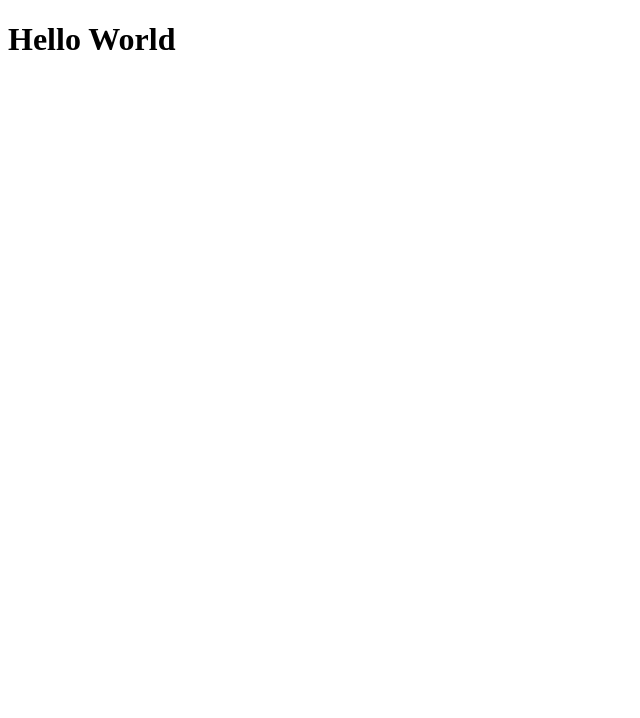
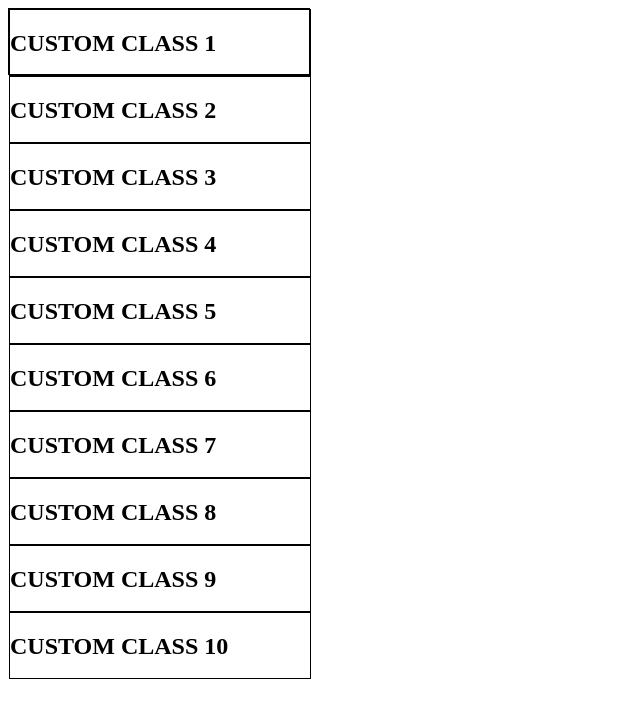
Before and after one commit to theobrooke009/cod-stats-frontend, a React (Create React App) app: page /weapons in a window 1280 px wide. Shown: the top 718 px of the page, without its empty margins (0-640 px from the left). Built offline with nearby package versions, Linux system fonts and the light colour scheme; no server answers.

Commit message:
new models added

```diff
--- a/package.json
+++ b/package.json
@@ -4,11 +4,13 @@
   "private": true,
   "dependencies": {
     "axios": "^0.21.1",
+    "bulma": "^0.9.3",
     "eslint-plugin-jsx-a11y": "^6.4.1",
     "eslint-plugin-react-hooks": "^4.2.0",
     "http-proxy-middleware": "^1.3.1",
     "react": "^17.0.2",
     "react-dom": "^17.0.2",
+    "react-router-dom": "^6.2.1",
     "react-scripts": "4.0.3",
     "sass": "^1.38.0"
   },
--- a/src/App.js
+++ b/src/App.js
@@ -1,7 +1,15 @@
 import React from 'react'
+import { BrowserRouter, Routes, Route } from 'react-router-dom'
+import WeaponSelect from './components/weapons/WeaponSelect.js'
 
 function App() {
-  return <h1>Hello World</h1>
+  return (
+    <BrowserRouter>
+      <Routes>
+        <Route path="/weapons" element={<WeaponSelect/>} />
+      </Routes>
+    </BrowserRouter>
+  )
 }
 
 export default App
--- /dev/null
+++ b/src/components/lib/api.js
@@ -0,0 +1,7 @@
+import axios from 'axios'
+
+const baseUrl = '/api'
+
+export function getAllGuns() {
+  return axios.get(`${baseUrl}/weapons`)
+}
--- /dev/null
+++ b/src/components/weapons/WeaponCard.js
@@ -0,0 +1,17 @@
+import { Link } from 'react-router-dom'
+
+function WeaponCard({ weapon }) {
+  return (
+    <div>
+      <Link to={`/weapons/${weapon._id}/`} key={weapon.id}>
+        <div className="weapon-card">
+          <img src={weapon.image} alt={weapon.name}/>
+          <h3>{weapon.name}</h3>
+          <h3>{weapon.weaponType}</h3>
+        </div>
+      </Link>
+    </div>
+  )
+}
+
+export default WeaponCard
--- /dev/null
+++ b/src/components/weapons/WeaponSelect.js
@@ -0,0 +1,72 @@
+import React from 'react'
+import { getAllGuns } from '../lib/api'
+// import WeaponCard from './WeaponCard.js'
+
+function WeaponList() {
+  const [weapons, setWeapons] = React.useState(null)
+  const [isError, setIsError] = React.useState(false)
+
+  React.useEffect(() => {
+    const getData = async () => {
+      try {
+        const response = await getAllGuns()
+        setWeapons(response.data)
+      } catch (err) {
+        setIsError(true)
+        console.log('error is', err)
+      }
+    }
+    getData()
+  }, [])
+
+  console.log(weapons)
+  console.log(isError)
+
+  return (
+    <section>
+      <div>
+        <div className="create a class slots">
+          <div className="class slot-one">
+            <h2>CUSTOM CLASS 1</h2>
+          </div>
+          <div className="class slot-two">
+            <h2>CUSTOM CLASS 2</h2>
+
+          </div>
+          <div className="class slot-three">
+            <h2>CUSTOM CLASS 3</h2>
+          </div>
+          <div className="class slot-four">
+            <h2>CUSTOM CLASS 4</h2>
+          </div>
+          <div className="class slot-five">
+            <h2>CUSTOM CLASS 5</h2>
+          </div>
+          <div className="class slot-six">
+            <h2>CUSTOM CLASS 6</h2>
+          </div>
+          <div className="class slot-seven">
+            <h2>CUSTOM CLASS 7</h2>
+          </div>
+          <div className="class slot-eight">
+            <h2>CUSTOM CLASS 8</h2>
+          </div>
+          <div className="class slot-nine">
+            <h2>CUSTOM CLASS 9</h2>
+          </div>
+          <div className="class slot-ten">
+            <h2>CUSTOM CLASS 10</h2>
+          </div>
+
+
+
+        </div>
+        <div>
+
+        </div>
+      </div>
+    </section>
+  )
+}
+
+export default WeaponList
--- a/src/styles/main.scss
+++ b/src/styles/main.scss
@@ -0,0 +1,5 @@
+.class{
+  height: 65px;
+  width: 300px;
+  border: 1px solid black
+}
```
Also changed, not shown: src/images/double-time.png (added), 1 other file (tests, documents, lock files or other folders).
